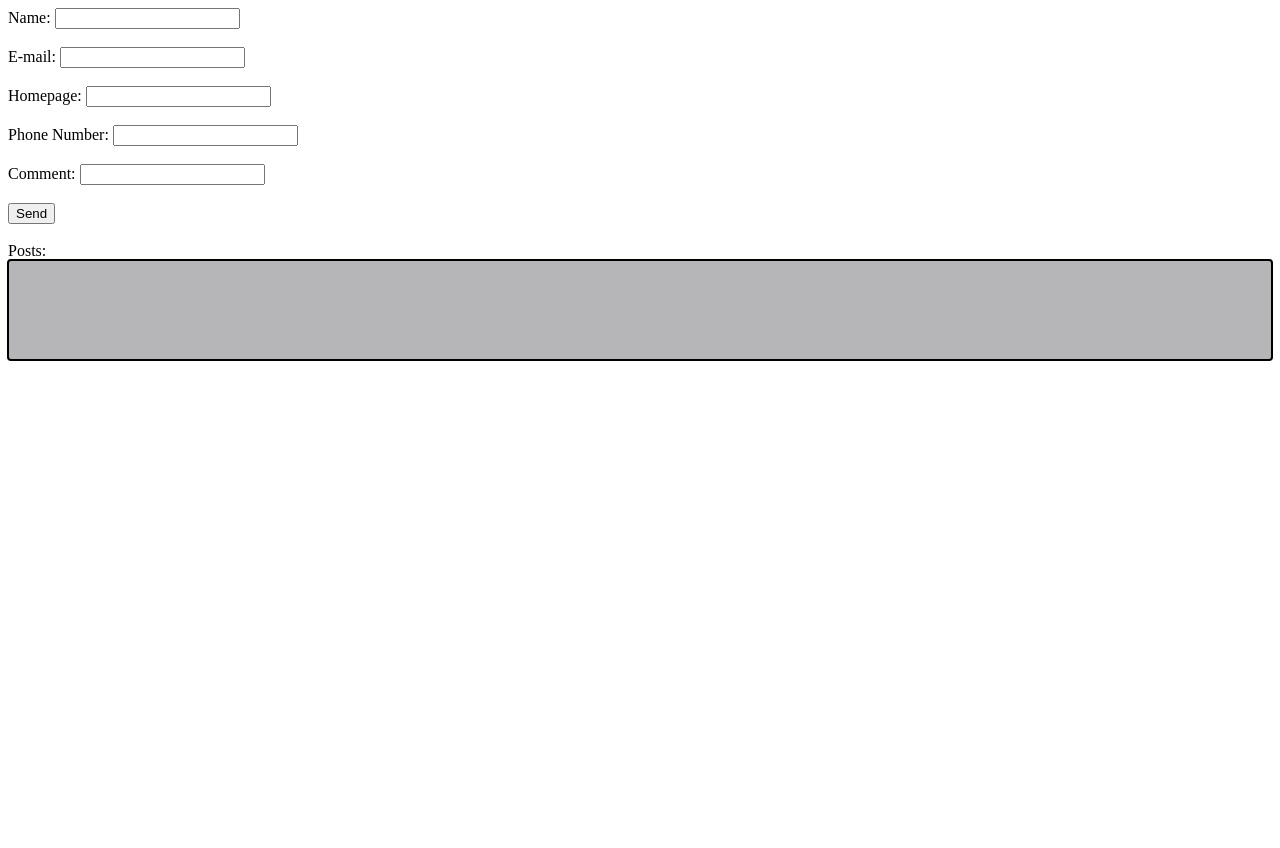
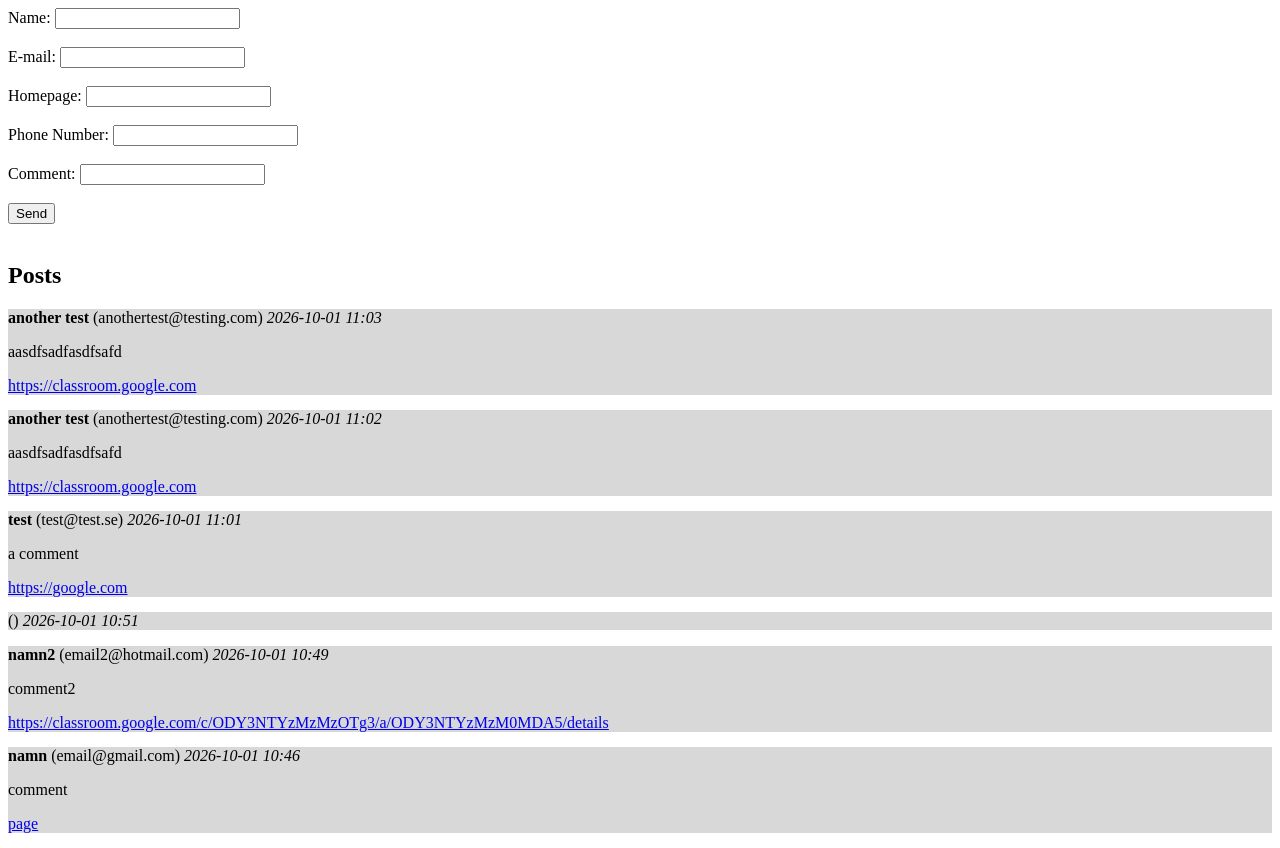
Before and after one commit to edu-alasos/TE24_webbserverprogrammering, a Flask app: page / in a window 1280 px wide. Before the commit the page ends 361 px from the top, so only its background shows below. Run offline with Flask 3, Linux system fonts and the light colour scheme; lists and menus that the app fills with data are empty.

Commit message:
fixade json format och posts visas

```diff
--- a/guestbook/app.py
+++ b/guestbook/app.py
@@ -1,41 +1,50 @@
-from flask import Flask, render_template, request
+from flask import Flask, render_template, request, redirect
 import json
+from datetime import datetime
+import os
 
 app = Flask(__name__)
 
+DATA_FILE = os.path.join(os.path.dirname(__file__), "data.json")
+
+
+def load_posts():
+    with open(DATA_FILE, "r", encoding="utf-8") as f:
+        try:
+            return json.load(f)
+        except:
+            return []
+
+
+def save_posts(posts):
+    with open(DATA_FILE, "w", encoding="utf-8") as f:
+        json.dump(posts, f, indent=4, ensure_ascii=False)
+
+
 @app.route("/")
 def index():
-
-    with open("TE24_webbserverprogrammering\guestbook\data.json", "r") as f:
-        posts = f.readlines()
-        json.dumps(posts)
-        print(posts)
-
-        return render_template("index.html", posts=posts)
+    posts = load_posts()
+    posts.reverse()
+    return render_template("index.html", posts=posts)
 
 
 @app.route("/send", methods=["POST"])
 def send():
-    print(request.form)
-    name = request.form.get("name")
-    mail = request.form.get("mail")
-    homepage = request.form.get("homepage")
-    phone = request.form.get("phone")
-    comment = request.form.get("comment")
+    post = {
+        "name": request.form.get("name"),
+        "mail": request.form.get("mail"),
+        "homepage": request.form.get("homepage"),
+        "phone": request.form.get("phone"),
+        "comment": request.form.get("comment"),
+        "time": datetime.now().strftime("%Y-%m-%d %H:%M"),
+    }
 
-    full = {"name": name,
-            "mail": mail,
-            "homepage": homepage,
-            "phone": phone,
-            "comment": comment}
+    posts = load_posts()
+    posts.append(post)
+    save_posts(posts)
 
-    encoded = json.JSONEncoder().encode(full)
-
-    with open("TE24_webbserverprogrammering\guestbook\data.json", "a") as f:
-        f.write(f"{encoded}\n")
-
-    return render_template("index.html")
+    return redirect("/")
 
 
 if __name__ == "__main__":
-    app.run(debug=True, host='0.0.0.0')
+    app.run(debug=True, host="0.0.0.0")
--- a/guestbook/data.json
+++ b/guestbook/data.json
@@ -1,4 +1,50 @@
-{"name": "", "mail": "", "homepage": "", "phone": "", "comment": ""}
-{"name": "aasd", "mail": "asdffsdaf", "homepage": "fgafgaf", "phone": "a3f3f", "comment": "asfdsfd"}
-{"name": "aasd", "mail": "asdffsdaf", "homepage": "fgafgaf", "phone": "a3f3f", "comment": "asfdsfd"}
-{"name": "aasd", "mail": "asdffsdaf", "homepage": "fgafgaf", "phone": "a3f3f", "comment": "asfdsfd"}
+[
+    {
+        "name": "namn",
+        "mail": "email@gmail.com",
+        "homepage": "page",
+        "phone": "number",
+        "comment": "comment",
+        "time": "2026-10-01 10:46"
+    },
+    {
+        "name": "namn2",
+        "mail": "email2@hotmail.com",
+        "homepage": "https://classroom.google.com/c/ODY3NTYzMzMzOTg3/a/ODY3NTYzMzM0MDA5/details",
+        "phone": "0762398423",
+        "comment": "comment2",
+        "time": "2026-10-01 10:49"
+    },
+    {
+        "name": "",
+        "mail": "",
+        "homepage": "",
+        "phone": "",
+        "comment": "",
+        "time": "2026-10-01 10:51"
+    },
+    {
+        "name": "test",
+        "mail": "test@test.se",
+        "homepage": "https://google.com",
+        "phone": "076238521",
+        "comment": "a comment",
+        "time": "2026-10-01 11:01"
+    },
+    {
+        "name": "another test",
+        "mail": "anothertest@testing.com",
+        "homepage": "https://classroom.google.com",
+        "phone": "239843120",
+        "comment": "aasdfsadfasdfsafd",
+        "time": "2026-10-01 11:02"
+    },
+    {
+        "name": "another test",
+        "mail": "anothertest@testing.com",
+        "homepage": "https://classroom.google.com",
+        "phone": "239843120",
+        "comment": "aasdfsadfasdfsafd",
+        "time": "2026-10-01 11:03"
+    }
+]
--- a/guestbook/static/style.css
+++ b/guestbook/static/style.css
@@ -1,13 +1,6 @@
-.posts {
-    width: 100%;
-    height: 100px;
-    outline-width: 0px;
-    outline: auto;
-    background-color: rgb(182, 182, 184);
-}
-
 .post {
     position: relative;
     width: 100%;
-    outline: 1px;
+    margin-bottom: 15px;
+    background-color: rgb(216, 216, 216);
 }
--- a/guestbook/templates/index.html
+++ b/guestbook/templates/index.html
@@ -8,31 +8,31 @@
 </head>
 <body>
     <form action="/send" method="post">
-        Name: <input type="text" name="name" id="name">
+        Name: <input type="text" name="name" id="name" required="true">
         <br><br>
-        E-mail: <input type="text" name="mail" id="mail">
+        E-mail: <input type="text" name="mail" id="mail" required="true">
         <br><br>
-        Homepage: <input type="text" name="homepage" id="homepage">
+        Homepage: <input type="text" name="homepage" id="homepage" required="true">
         <br><br>
-        Phone Number: <input type="text" name="phone" id="phone">
+        Phone Number: <input type="text" name="phone" id="phone" required="true">
         <br><br>
-        Comment: <input type="text" name="comment" id="comment">
+        Comment: <input type="text" name="comment" id="comment" required="true">
         <br><br>
         <input type="submit" value="Send">
         <br><br>
     </form>
 
-    Posts:
-    <br>
-
-    <table class="posts">
-        {% for post in posts %}
-            <tr>
-                <th>{{ post.name }}</th>
-                <td></td>
-            </tr>
-        {% endfor %}
-    </table>
+    <h2>Posts</h2>
+    {% for post in posts %}
+        <div class="post">
+            <strong>{{ post.name }}</strong> ({{ post.mail }})
+            <span class="time"><i>{{ post.time }}</i></span>
+            <p>{{ post.comment }}</p>
+            {% if post.homepage %}<a href="{{ post.homepage }}">{{ post.homepage }}</a>{% endif %}
+        </div>
+    {% else %}
+        <p>No posts yet.</p>
+    {% endfor %}
 
 </body>
 </html>
```
